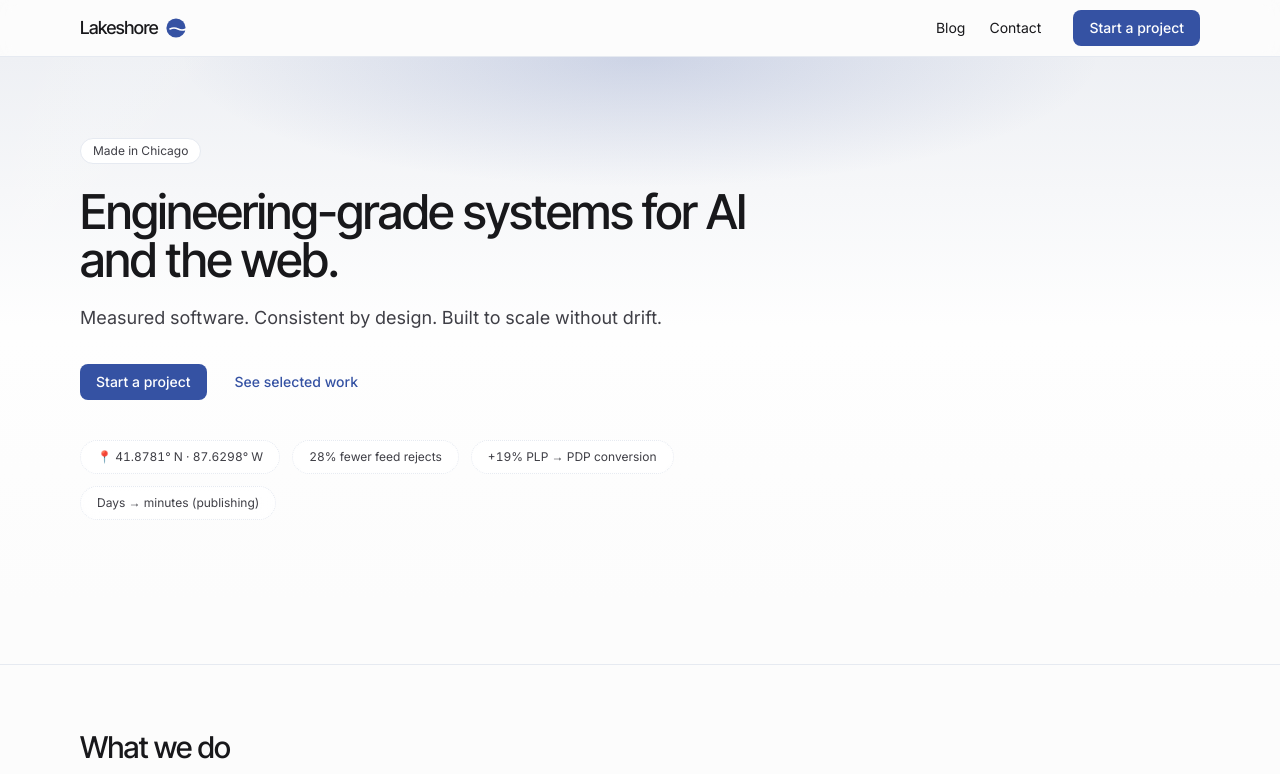
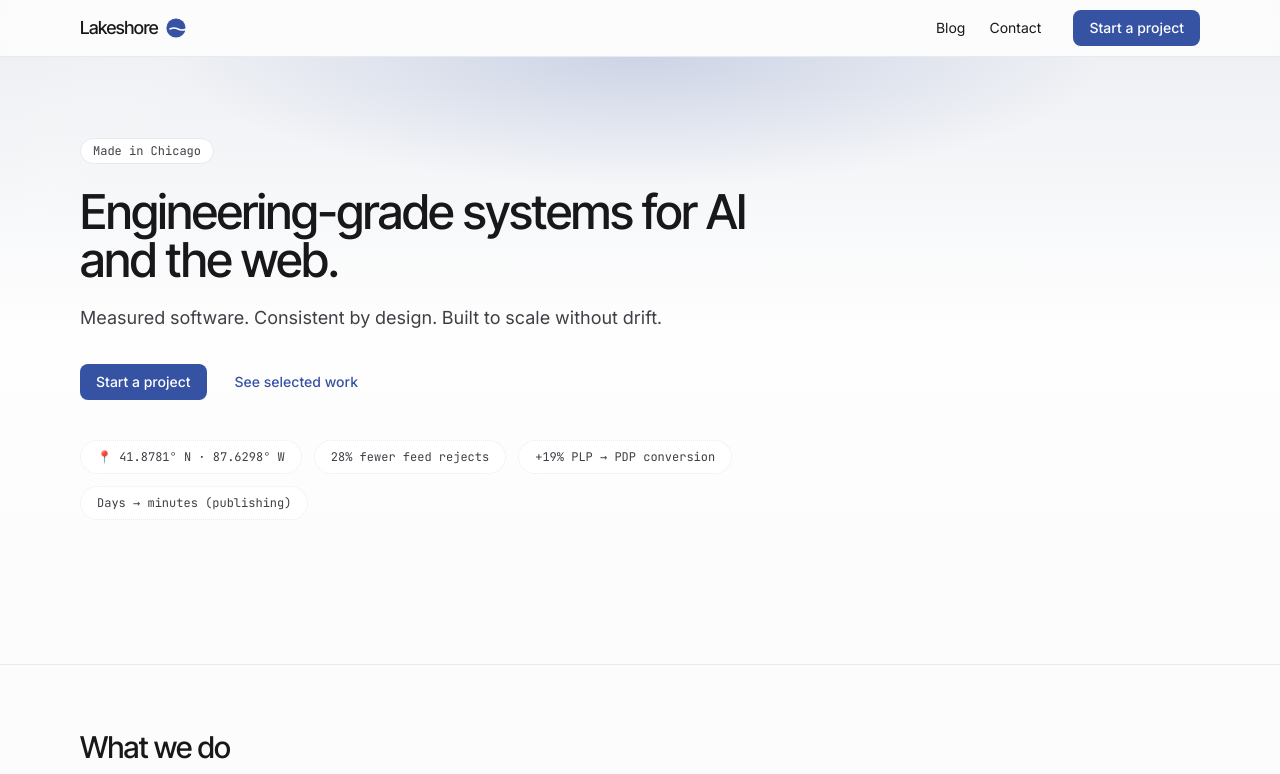
Before and after one commit to mjcreativemedia/Lakeshore-Design-Website, a website: page index.html in a window 1280 px wide. Shown: the top 774 px of the page. Drawn offline with Linux system fonts and the light colour scheme.

Commit message:
Add JetBrains Mono font for pill styling

```diff
--- a/index.html
+++ b/index.html
@@ -9,6 +9,7 @@
   <link rel="preconnect" href="https://fonts.googleapis.com" />
   <link rel="preconnect" href="https://fonts.gstatic.com" crossorigin />
   <link href="https://fonts.googleapis.com/css2?family=Inter+Tight:wght@500;600;700&family=Inter:wght@400;500;600&display=swap" rel="stylesheet" />
+  <link href="https://fonts.googleapis.com/css2?family=JetBrains+Mono:wght@400;500;600;700&display=swap" rel="stylesheet" />
 
   <!-- Tailwind output -->
   <link rel="stylesheet" href="./assets/tailwind.css" />
--- a/src/input.css
+++ b/src/input.css
@@ -23,6 +23,6 @@
     @apply rounded-xl bg-white shadow-card ring-1 ring-hairline/60;
   }
   .pill {
-    @apply inline-flex items-center rounded-full border border-hairline bg-white px-3 py-1 text-xs text-zinc-700;
+    @apply inline-flex items-center rounded-full border border-hairline bg-white px-3 py-1 text-xs text-zinc-700 font-pill;
   }
 }
--- a/tailwind.config.js
+++ b/tailwind.config.js
@@ -12,6 +12,7 @@ module.exports = {
       fontFamily: {
         sans: ['Inter', 'ui-sans-serif', 'system-ui', 'Segoe UI', 'Roboto', 'Helvetica Neue', 'Arial', 'Noto Sans', 'Apple Color Emoji', 'Segoe UI Emoji', 'Noto Color Emoji'],
         tight: ['Inter Tight', 'Inter', 'ui-sans-serif', 'system-ui'],
+        pill: ['JetBrains Mono', 'ui-monospace', 'SFMono-Regular', 'Menlo', 'Monaco', 'Consolas', 'Liberation Mono', 'Courier New', 'monospace'],
       },
       boxShadow: {
         card: "0 1px 1px rgba(0,0,0,0.03), 0 2px 6px rgba(0,0,0,0.04)",
```
Also changed, not shown: blog/index.html (+1 -0 lines), blog/post-template.html (+1 -0 lines), docs/blog/index.html (+1 -0 lines), docs/blog/post-template.html (+1 -0 lines), docs/index.html (+1 -0 lines), assets/tailwind.css, docs/assets/tailwind.css.
